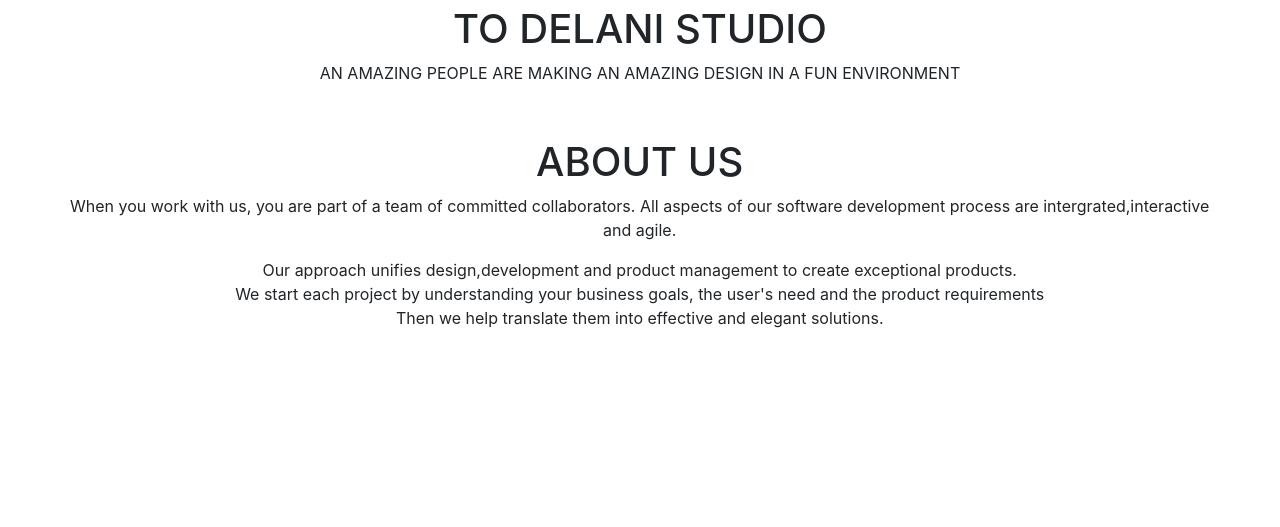
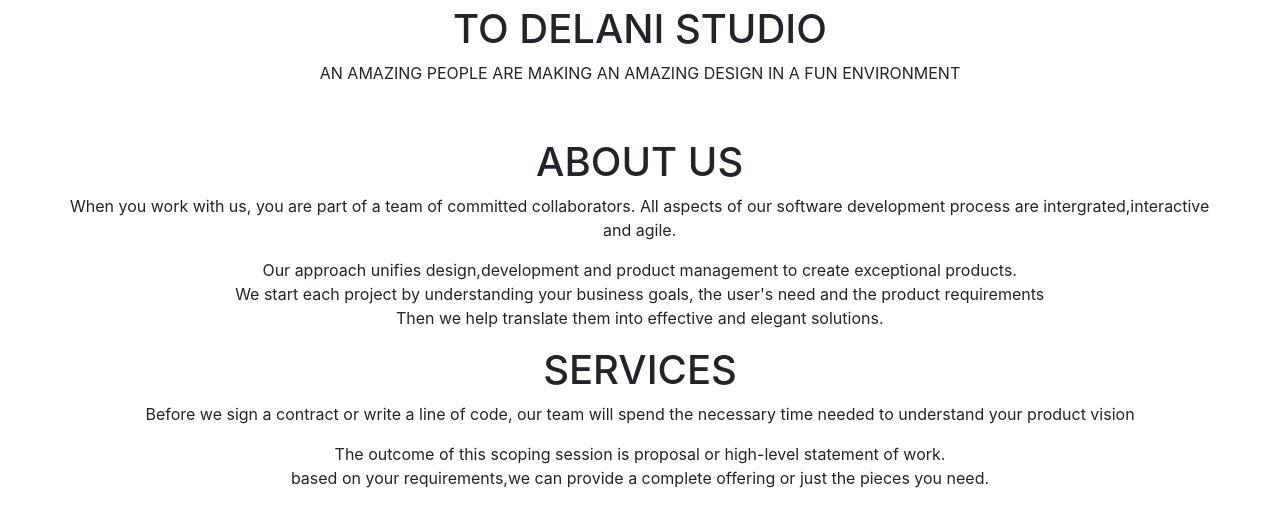
Before and after one commit to ian-mamen/delani-studio, a plain HTML site: page index.html in a window 1280 px wide. Shown: the part 147-674 px from the top of the page. Drawn offline with Linux system fonts and the light colour scheme.

Commit message:
Created services section

```diff
--- a/index.html
+++ b/index.html
@@ -34,6 +34,18 @@
       </div>
        </div>
         </div>
+        <!-- Services section -->
+        <div class="container-fluid" id="service">
+          <div class="row">
+            <div class="col text-center">
+              <h1>SERVICES</h1>
+              <P>Before we sign a contract or write a line of code, our team will spend the necessary time needed to
+                  understand your product vision<br></P>
+              <p>The outcome of this scoping session is proposal or high-level statement of work.<br>based on your
+                  requirements,we can provide a complete offering or just the pieces you need.</p>
+        </div>
+          </div>
+            </div>
 
   </body>
 </html>
```
